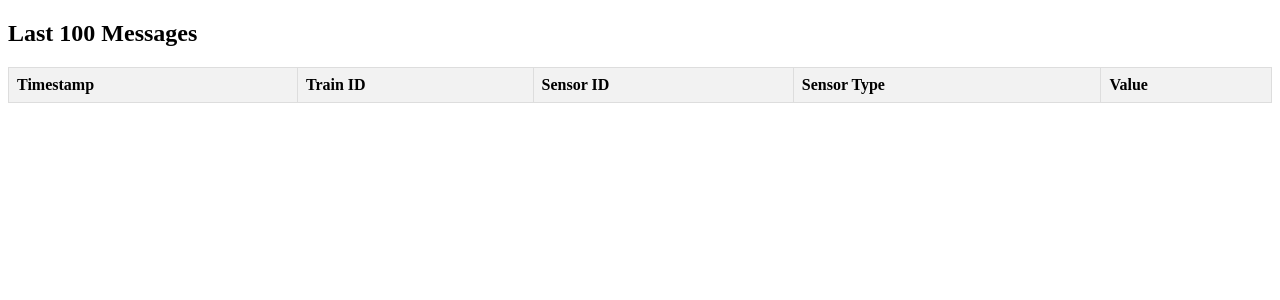
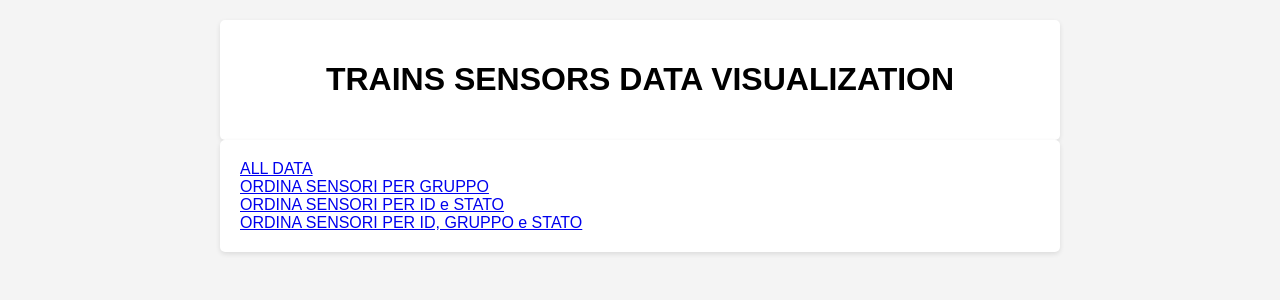
Before and after one commit to Le1nism/OF, a Flask app: page / in a window 1280 px wide. Shown: the top 300 px of the page. Run offline with Flask 3, Linux system fonts and the light colour scheme; lists and menus that the app fills with data are empty.

Commit message:
Update data visualization in a first web page

```diff
--- a/kafka_consumer/app.py
+++ b/kafka_consumer/app.py
@@ -76,12 +76,16 @@ def kafka_consumer_thread():
 # Start the Kafka consumer thread
 threading.Thread(target=kafka_consumer_thread, daemon=True).start()
 
-# Flask route to retrieve the last 100 messages
-@app.route('/', methods=['GET'])
-def get_messages():
-    return render_template('trainsensordatavisualization.html', messages=msg_list[-100:])
-    #return jsonify(msg_list[-100:]) # Return the last 100 messages as JSON
-
 # Start the Flask web application
 if __name__ == '__main__':
     app.run(host='0.0.0.0', port=5000)
+
+# Flask route to retrieve the last 100 messages
+@app.route('/', methods=['GET'])
+def home():
+    return render_template('index.html')
+    #return jsonify(msg_list[-100:]) # Return the last 100 messages as JSON
+
+@app.route('/datavisualization')
+def get_data():
+    return render_template('trainsensordatavisualization.html', messages=msg_list[-100:])
--- /dev/null
+++ b/kafka_consumer/static/styles.css
@@ -0,0 +1,61 @@
+body {
+    font-family: Arial, sans-serif;
+    background-color: #f4f4f4;
+    margin: 0;
+    padding: 20px;
+}
+
+.container {
+    max-width: 800px;
+    margin: auto;
+    background: #fff;
+    padding: 20px;
+    border-radius: 5px;
+    box-shadow: 0 2px 5px rgba(0, 0, 0, 0.1);
+}
+.containerForGroup {
+    max-width: 800px;
+    margin: auto;
+    background: #fff;
+    padding: 20px;
+    border-radius: 5px;
+    box-shadow: 0 2px 5px rgba(0, 0, 0, 0.1);
+}
+
+h1 {
+    text-align: center;
+}
+
+table {
+    width: 100%;
+    border-collapse: collapse;
+}
+
+table, th, td {
+    border: 1px solid #ddd;
+}
+
+th, td {
+    padding: 10px;
+    text-align: left;
+}
+
+/*tr:nth-child(even) {
+    background-color: indigo;
+}*/
+
+tr.anomalys {
+    background-color: darkred; /* Colore rosso per le anomalie */
+}
+
+tr.ok {
+     background-color: green; /* Colore verde per i sensori ok */
+}
+
+tr.uno{
+    background-color: indianred; /* Colore indianred per i sensori del gr.1 */
+}
+tr.due {
+    background-color: indigo; /* Colore indaco per i sensori del gr.2 */
+    color: white
+}
--- /dev/null
+++ b/kafka_consumer/templates/index.html
@@ -0,0 +1,22 @@
+<!DOCTYPE html>
+<html lang="en">
+<head>
+    <meta charset="UTF-8">
+    <meta name="viewport" content="width=device-width, initial-scale=1.0">
+    <link rel="stylesheet" href="{{ url_for('static', filename='styles.css') }}">
+    <title>TRAINS SENSORS DATA VISUALIZATION</title>
+</head>
+<body>
+    <div class="container">
+        <h1>TRAINS SENSORS DATA VISUALIZATION</h1>
+    </div>
+    <div class="containerForGroup">
+        <nav>
+            <a href="/datavisualization">ALL DATA</a><br>
+            <a href="/by-idAndGroup">ORDINA SENSORI PER GRUPPO</a><br>
+            <a href="/by-idAndStatus">ORDINA SENSORI PER ID e STATO</a><br>
+            <a href="/by-GroupAndStatus">ORDINA SENSORI PER ID, GRUPPO e STATO</a><br>
+        </nav>
+    </div>
+</body>
+</html>
--- a/kafka_consumer/templates/trainsensordatavisualization.html
+++ b/kafka_consumer/templates/trainsensordatavisualization.html
@@ -3,34 +3,19 @@
 <head>
     <meta charset="UTF-8">
     <meta name="viewport" content="width=device-width, initial-scale=1.0">
-    <title>Messages</title>
-    <style>
-        table {
-            width: 100%;
-            border-collapse: collapse;
-        }
-        th, td {
-            border: 1px solid #ddd;
-            padding: 8px;
-            text-align: left;
-        }
-        th {
-            background-color: #f2f2f2;
-        }
-        tr:nth-child(even) {
-            background-color: #f9f9f9;
-        }
-    </style>
+    <link rel="stylesheet" href="{{ url_for('static', filename='styles.css') }}">
+    <title>DataVisualizationOfTrainSensors</title>
 </head>
 <body>
-    <h2>Last 100 Messages</h2>
+    <div>
+        <h2>Data Visualization Of Train Sensors</h2>
         <table>
             <thead>
                 <tr>
                     <th>Timestamp</th>
-                <th>Train ID</th>
-                <th>Sensor ID</th>
-                <th>Sensor Type</th>
+                    <th>Train_ID</th>
+                    <th>Sensor_ID</th>
+                    <th>Sensor_Type</th>
                     <th>Value</th>
                 </tr>
             </thead>
@@ -46,5 +31,9 @@
                 {% endfor %}
             </tbody>
         </table>
+    </div>
+    <div class="containerForGroup">
+        <a href="/static">HOME</a>
+    </div>
 </body>
 </html>
```
Lines whose indentation alone changed are shown as unchanged.
